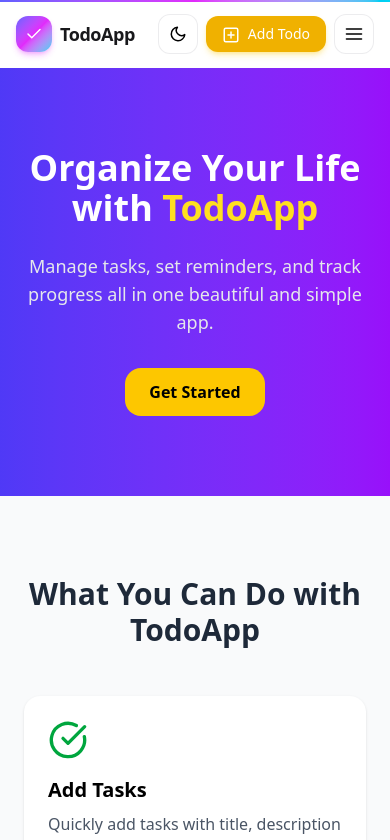
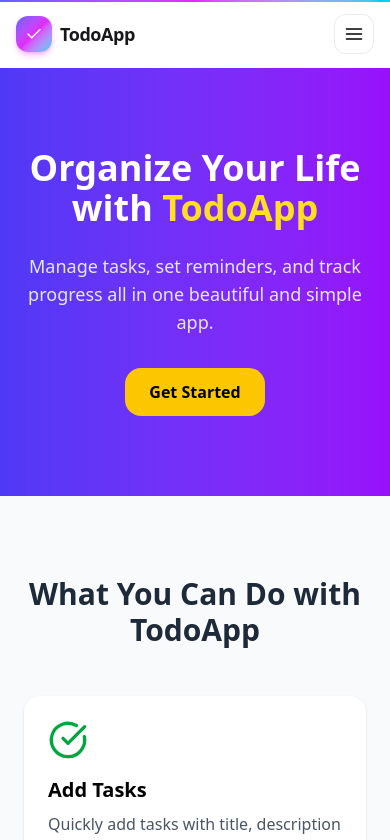
Before and after one commit to M-AmanSiddiqui/Full-Stack-Todo-App, a React (Vite) app in the folder frontend/: page / in a window 390 px wide. Shown: the top 840 px of the page. Built offline with nearby package versions, Linux system fonts and the light colour scheme.

Commit message:
add login logout function

```diff
--- a/frontend/src/App.jsx
+++ b/frontend/src/App.jsx
@@ -6,8 +6,21 @@ import Home from "./pages/Home";
 import SignUp from "./pages/Signup";
 import SignIn from "./pages/Signin";
 import React from "react";
+import { useEffect } from "react";
+import { authActions } from "./store";
+import { useDispatch } from "react-redux";
 
 export default function App() {
+
+   const dispatch = useDispatch()
+  useEffect(() => {
+   const id = sessionStorage.getItem("id")
+  if (id){
+    dispatch(authActions.login())
+  }
+
+  }, [])
+
   return (
     <Router>
       <div className="flex flex-col min-h-screen">
--- a/frontend/src/components/Navbar.jsx
+++ b/frontend/src/components/Navbar.jsx
@@ -1,15 +1,24 @@
 import { useEffect, useState } from "react";
 import React from "react";
 import { Link } from "react-router-dom";
-import { PlusSquare } from "lucide-react";//
+import { LogOut, PlusSquare } from "lucide-react";//
 import { useSelector } from "react-redux";
+  import { authActions } from "../store";
+import { useDispatch } from "react-redux";
+
+
 export default function Navbar() {
   const [open, setOpen] = useState(false);
   const [scrolled, setScrolled] = useState(false);
-  const [dark, setDark] = useState(false);
+
 
 const isLoggedIn = useSelector((state) => state.isLoggedIn)
+const dispatch = useDispatch()
+const logout = () => {
+  sessionStorage.clear("id")
+  dispatch(authActions.logout())
 
+}
   useEffect(() => {
     const onScroll = () => setScrolled(window.scrollY > 8);
     onScroll();
@@ -17,20 +26,8 @@ const isLoggedIn = useSelector((state) => state.isLoggedIn)
     return () => window.removeEventListener("scroll", onScroll);
   }, []);
 
-  useEffect(() => {
-    const saved = localStorage.getItem("theme-dark") === "true";
-    if (saved) {
-      document.documentElement.classList.add("dark");
-      setDark(true);
-    }
-  }, []);
 
-  const toggleDark = () => {
-    const next = !dark;
-    setDark(next);
-    localStorage.setItem("theme-dark", String(next));
-    document.documentElement.classList.toggle("dark", next);
-  };
+
 
   return (
     <header
@@ -66,61 +63,19 @@ const isLoggedIn = useSelector((state) => state.isLoggedIn)
         {/* Right side buttons */}
         <div className="flex items-center gap-2">
           {/* Dark Mode Toggle */}
-          <button
-            aria-label="Toggle dark mode"
-            className="grid h-10 w-10 place-items-center rounded-xl border border-zinc-200/70 dark:border-zinc-700/70 bg-white/70 dark:bg-zinc-800/60 hover:bg-zinc-50 dark:hover:bg-zinc-800 transition"
-            onClick={toggleDark}
-          >
-            {dark ? (
-              <svg
-                width="18"
-                height="18"
-                viewBox="0 0 24 24"
-                fill="none"
-                stroke="currentColor"
-                strokeWidth="2"
-                strokeLinecap="round"
-                strokeLinejoin="round"
-              >
-                <circle cx="12" cy="12" r="4" />
-                <path d="M12 2v2M12 20v2M4.93 4.93l1.41 1.41M17.66 17.66l1.41 1.41M2 12h2M20 12h2M4.93 19.07l1.41-1.41M17.66 6.34l1.41-1.41" />
-              </svg>
-            ) : (
-              <svg
-                width="18"
-                height="18"
-                viewBox="0 0 24 24"
-                fill="none"
-                stroke="currentColor"
-                strokeWidth="2"
-                strokeLinecap="round"
-                strokeLinejoin="round"
-              >
-                <path d="M21 12.79A9 9 0 1 1 11.21 3 7 7 0 0 0 21 12.79z" />
-              </svg>
-            )}
-          </button>
+
 
 
           {/* Auth Buttons */}
              <Link
             to="/todo"
-            className="block text-center rounded-xl bg-yellow-500 px-4 py-2 text-sm font-medium text-white shadow-md shadow-yellow-400/30"
+            className="hidden sm:inline-flex block text-center rounded-xl bg-yellow-500 px-4 py-2 text-sm font-medium text-white shadow-md shadow-yellow-400/30"
           >
             <PlusSquare size={18} className="inline mr-1" /> Add Todo
           </Link>
 
 
-              <button
-                onClick={() => alert("Profile clicked")}
-                className="hidden sm:grid h-10 w-10 place-items-center overflow-hidden rounded-full ring-2 ring-transparent hover:ring-indigo-300 transition"
-              >
-                <img
-                  src="https://api.dicebear.com/9.x/initials/svg?seed=AS"
-                  alt="Profile"
-                  className="h-full w-full"
-                />
-              </button>
+
          {!isLoggedIn && (
   <>
     <Link
@@ -141,8 +96,8 @@ const isLoggedIn = useSelector((state) => state.isLoggedIn)
 
          {isLoggedIn && (
 
-<button
-
+               <button
+               onClick={logout}
                 className="hidden sm:inline-flex items-center gap-2 rounded-xl bg-red-500 px-4 py-2 text-sm font-medium text-white shadow-md shadow-red-500/30 hover:brightness-110 active:brightness-95 transition"
               >
                 Logout
@@ -226,8 +181,8 @@ const isLoggedIn = useSelector((state) => state.isLoggedIn)
          {isLoggedIn && (
 
 <button
-
-                className="inline-flex items-center justify-center gap-2 rounded-xl bg-red-500 px-4 py-2 text-sm font-medium text-white shadow-md shadow-red-500/30"
+onClick={logout}
+className="inline-flex items-center justify-center gap-2 rounded-xl bg-red-500 px-4 py-2 text-sm font-medium text-white shadow-md shadow-red-500/30"
                 >
                 Logout
               </button>
--- a/frontend/src/pages/Home.jsx
+++ b/frontend/src/pages/Home.jsx
@@ -81,12 +81,12 @@ export default function Home() {
         <p className="mt-4 text-lg">
           Sign up now and take full control of your tasks.
         </p>
-        <a
-          href="#"
+        <Link
+          to="/signup"
           className="mt-6 inline-block px-8 py-3 rounded-2xl bg-yellow-400 text-black font-semibold hover:bg-yellow-500 transition"
         >
           Create Free Account
-        </a>
+        </Link>
       </section>
 
     </div>
--- a/frontend/src/pages/Signin.jsx
+++ b/frontend/src/pages/Signin.jsx
@@ -25,7 +25,7 @@ export default function SignIn() {
               await axios.post("http://localhost:1000/api/v1/signin", Inputs).then((response) => {
                sessionStorage.setItem("id",response.data.others._id);
                dispatch(authActions.login())
-                history("/todo")
+                history("/")
               })
         }
   return (
--- a/frontend/src/store/index.js
+++ b/frontend/src/store/index.js
@@ -8,7 +8,10 @@ const authSlice = createSlice({
 
       state.isLoggedIn = true;
     },
+     logout(state) {
 
+      state.isLoggedIn = false;
+    },
   },
 });
 
```
